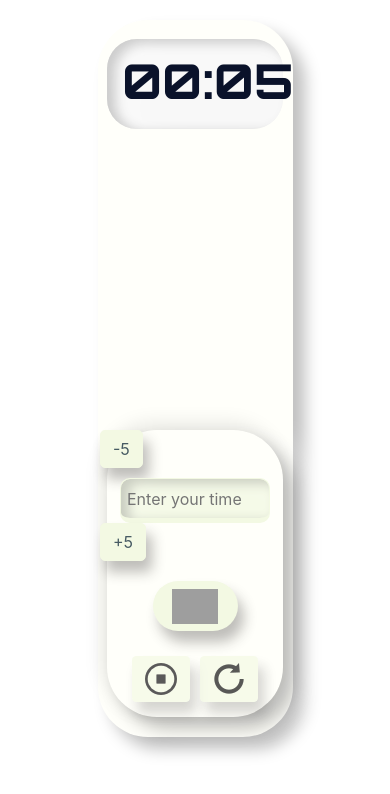
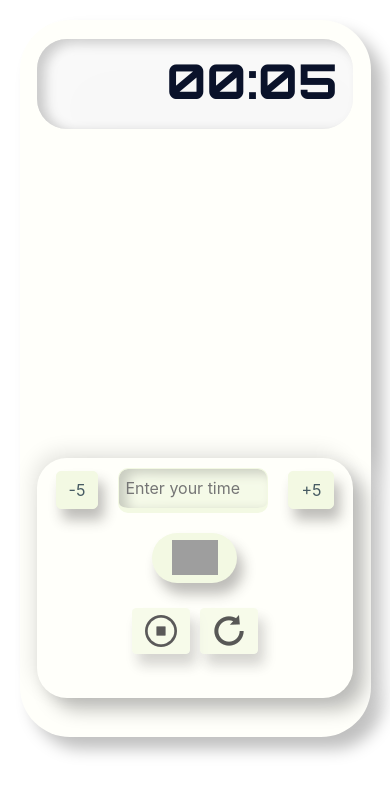
Before and after one commit to pronayguha13/ReduxCounter, a React (Create React App) app: page / in a window 390 px wide. Shown: the top 794 px of the page. Built offline with nearby package versions, Linux system fonts and the light colour scheme; grey boxes are pictures that could not be loaded.

Commit message:
Responsive for mobile and large screens

```diff
--- a/src/Containers/App/App.module.css
+++ b/src/Containers/App/App.module.css
@@ -14,3 +14,16 @@
   padding-top: 5%;
   padding-bottom: 5%;
 }
+
+@media only screen and (max-width: 500px) {
+  .App {
+    width: 90%;
+    padding-bottom: 10%;
+  }
+}
+@media only screen and (min-width: 800px) {
+  .App {
+    width: 30%;
+    padding-bottom: 2%;
+  }
+}
--- a/src/Containers/Controller/Controller.module.css
+++ b/src/Containers/Controller/Controller.module.css
@@ -81,3 +81,15 @@
 .ResetButton:hover {
   box-shadow: 6px 11px 13px 0 rgba(39, 37, 37, 0.3) inset;
 }
+
+@media only screen and (max-width: 400px) {
+  .Controller {
+    border-radius: 30px;
+    height: 15rem;
+  }
+}
+
+@media only screen and (min-width: 800px) {
+  .Controller {
+  }
+}
```
